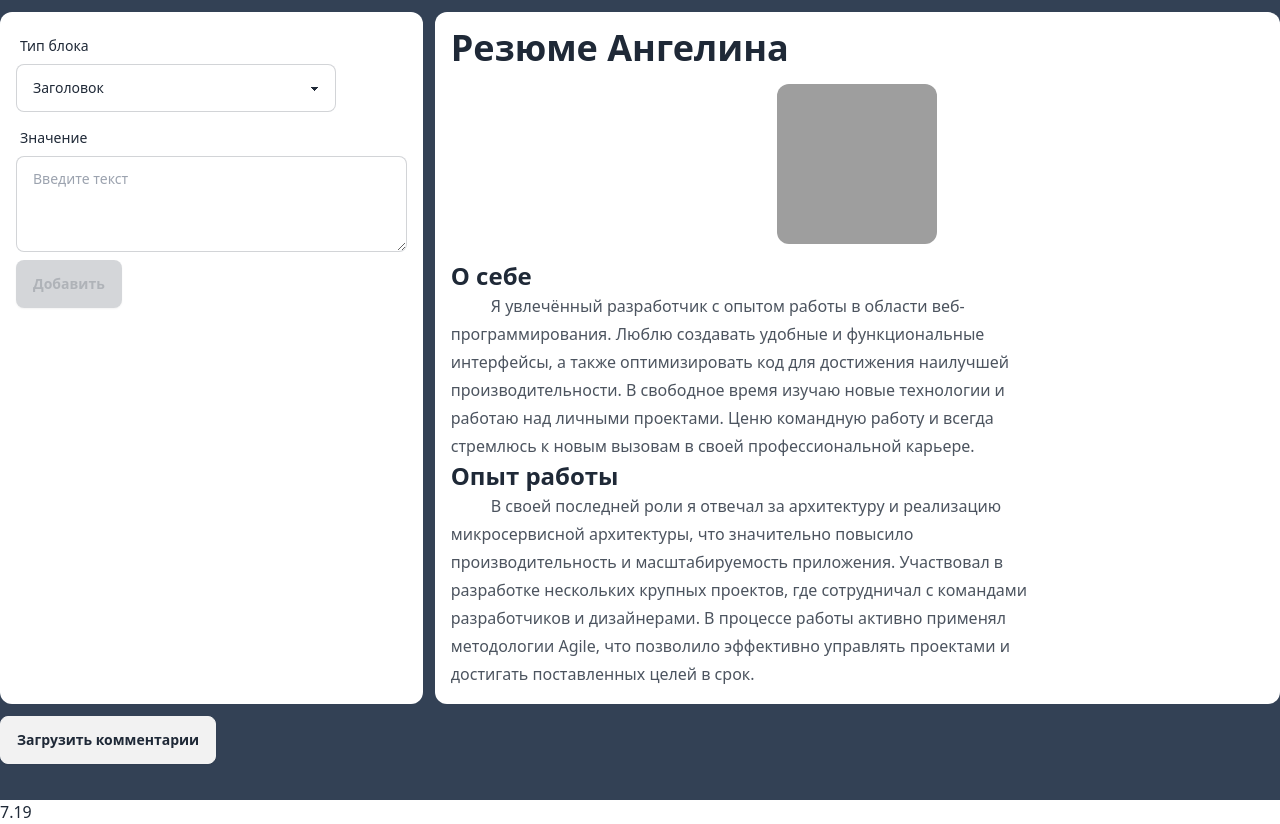
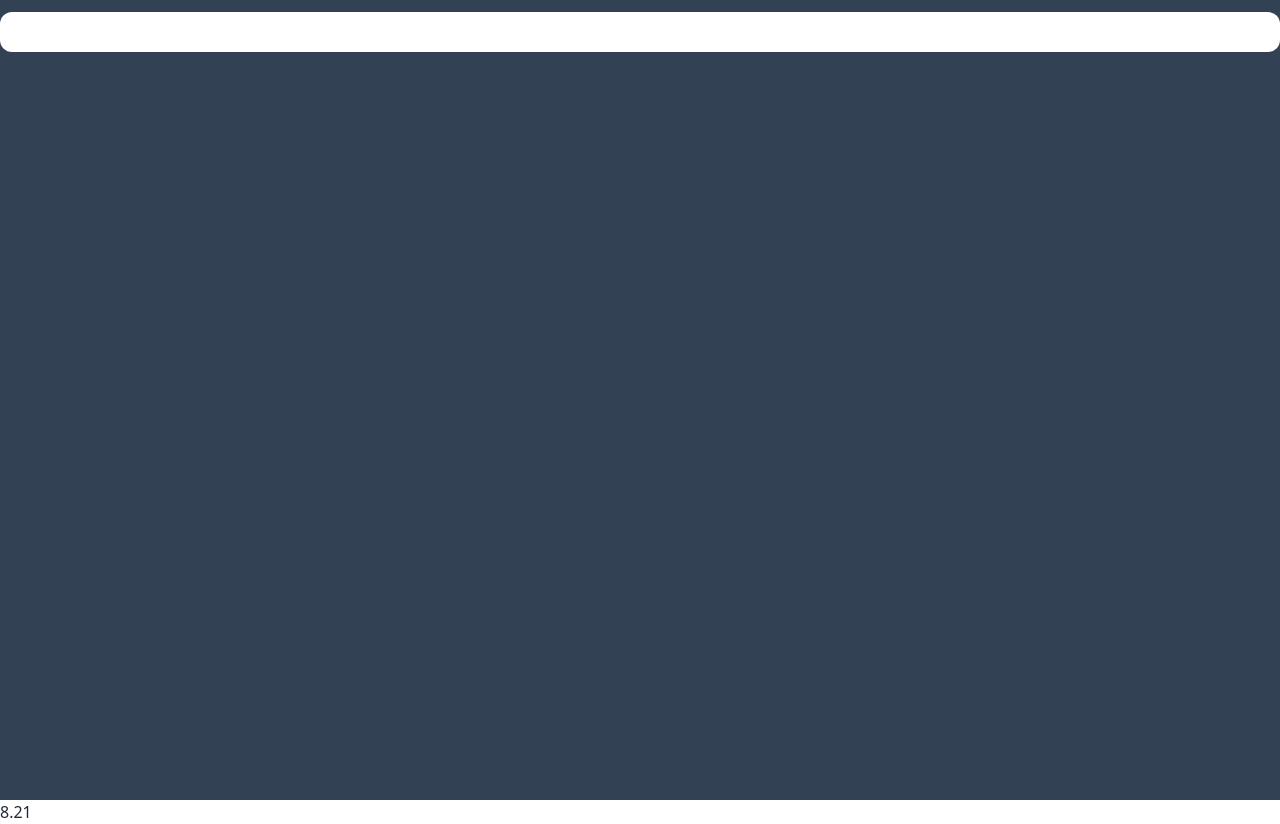
Before and after one commit to EvgenyChernov/vue-yt, a Vue app: page / in a window 1280 px wide. Built offline with nearby package versions, Linux system fonts and the light colour scheme; grey boxes are pictures that could not be loaded.

Commit message:
очистил проект

```diff
--- a/public/index.html
+++ b/public/index.html
@@ -11,4 +11,4 @@
 <div id="app" class="bg-slate-700 min-h-screen"></div>
 </body>
 </html>
-7.19
+8.21
--- a/src/App.vue
+++ b/src/App.vue
@@ -1,101 +1,12 @@
 <template>
   <div class="container mx-auto space-y-3 pt-3">
-    <div class="flex space-x-3">
-      <form @submit.prevent="" class="bg-white rounded-xl min-w-80 w-1/3 p-4 space-y-2">
-        <AppSelect
-            v-model="selectedOption"
-            :options="options"
-            label="Тип блока"
-        />
-        <AppTextarea
-            v-model="textValue"
-            label="Значение"
-            placeholder="Введите текст"
-        />
-        <app-button
-            type="submit"
-            color="btn-primary"
-            @action="submitSelection"
-            :class="{ 'btn-disabled': textValue.length < 3 }"
-        >Добавить
-        </app-button>
-      </form>
-      <div class="bg-white rounded-xl w-2/3 p-4">
-        <AppResume
-            :userResume="userResume"
-        />
-      </div>
-    </div>
-    <AppCommentList
-        :comments="comments"
-        @load-components="loadComments"
-        :isLoadingComments="isLoadingComments"
-    />
+    <div class="bg-white rounded-xl p-5"></div>
   </div>
 </template>
 
 <script>
-import AppSelect from '@/AppSelect.vue'
-import AppTextarea from '@/AppTextarea.vue'
-import AppButton from '@/AppButton.vue'
-import AppResume from '@/AppResume.vue'
-import AppCommentList from '@/AppCommentList.vue'
-import axios from 'axios'
 
 export default {
-  components: {
-    AppCommentList,
-    AppResume,
-    AppButton,
-    AppTextarea,
-    AppSelect
-  },
-  data () {
-    return {
-      selectedOption: null,
-      textValue: '',
-      options: [
-        { id: 'title', name: 'Заголовок' },
-        { id: 'subtitle', name: 'Подзаголовок' },
-        { id: 'avatar', name: 'Аватар' },
-        { id: 'text', name: 'Текст' }
-      ],
-      userResume: [
-        { key: 'title', value: 'Ангелина' },
-        { key: 'avatar', value: 'https://img.daisyui.com/images/stock/photo-1534528741775-53994a69daeb.webp' },
-        { key: 'subtitle', value: 'О себе' },
-        {
-          key: 'text',
-          value: 'Я увлечённый разработчик с опытом работы в области веб-программирования. Люблю создавать удобные и функциональные интерфейсы, а также оптимизировать код для достижения наилучшей производительности. В свободное время изучаю новые технологии и работаю над личными проектами. Ценю командную работу и всегда стремлюсь к новым вызовам в своей профессиональной карьере.'
-        },
-        { key: 'subtitle', value: 'Опыт работы' },
-        {
-          key: 'text',
-          value: 'В своей последней роли я отвечал за архитектуру и реализацию микросервисной архитектуры, что значительно повысило производительность и масштабируемость приложения. Участвовал в разработке нескольких крупных проектов, где сотрудничал с командами разработчиков и дизайнерами. В процессе работы активно применял методологии Agile, что позволило эффективно управлять проектами и достигать поставленных целей в срок.'
-        }
-      ],
-      comments: [],
-      isLoadingComments: false
-    }
-  },
-  mounted () {
-    this.selectedOption = this.options[0]
-  },
-  methods: {
-    submitSelection () {
-      this.userResume.push({
-        key: this.selectedOption.id,
-        value: this.textValue
-      })
-    },
-    async loadComments () {
-      this.isLoadingComments = true
-      const url = 'https://jsonplaceholder.typicode.com/comments'
-      const { data } = await axios.get(url, {})
-      this.comments = data
-      this.isLoadingComments = false
-    }
-  }
 }
 </script>
 
--- a/src/AppButton.vue
+++ /dev/null
@@ -1,29 +0,0 @@
-<template>
-    <button type="submit" class="btn" @click="$emit('action')">
-      <slot/>
-    </button>
-</template>
-
-<script>
-export default {
-  props: {
-    color: {
-      type: String,
-      default: '',
-      validator (value) {
-        return ['', 'btn-primary', 'btn-secondary', 'btn-accent', 'btn-warning'].includes(value)
-      }
-    },
-    type: {
-      type: String,
-      required: false,
-      default: 'button'
-    }
-  },
-  emits: ['action']
-}
-</script>
-
-<style lang="scss" scoped>
-
-</style>
--- a/src/AppCommentList.vue
+++ /dev/null
@@ -1,36 +0,0 @@
-<template>
-  <div v-if="comments.length > 0" class="flex">
-    <div class="bg-white w-full rounded-xl p-4 space-y-2">
-      <article class="prose">
-        <h2>Комментарии</h2>
-      </article>
-      <article v-for="comment in comments" :key="comment.id" class="prose max-w-none">
-        <h3>{{ comment.email }}</h3>
-        <p>{{ comment.body }}</p>
-      </article>
-    </div>
-  </div>
-  <AppLoader v-show="isLoadingComments"/>
-  <app-button
-      @action="$emit('loadComponents')"
-  >Загрузить комментарии
-  </app-button>
-</template>
-
-<script>
-import AppButton from '@/AppButton.vue'
-import AppLoader from '@/AppLoader.vue'
-
-export default {
-  components: { AppLoader, AppButton },
-  emits: ['loadComponents'],
-  props: [
-    'comments',
-    'isLoadingComments'
-  ]
-}
-</script>
-
-<style lang="scss" scoped>
-
-</style>
--- a/src/AppLoader.vue
+++ /dev/null
@@ -1,15 +0,0 @@
-<template>
-  <div class="flex items-center justify-center w-full">
-    <span class="loading loading-spinner loading-lg text-warning"></span>
-  </div>
-</template>
-
-<script>
-export default {
-
-}
-</script>
-
-<style lang="scss" scoped>
-
-</style>
--- a/src/AppResume.vue
+++ /dev/null
@@ -1,52 +0,0 @@
-<template>
-  <div v-if="userResume.length > 0">
-    <div v-for="item in userResume" :key="item.key" class="">
-      <div v-if="item.key === 'title'">
-        <article class="prose">
-          <h1>Резюме {{ item.value }}</h1>
-        </article>
-      </div>
-      <div v-else-if="item.key === 'avatar'">
-        <div class="flex justify-center p-4">
-          <div class="avatar">
-            <div class="w-40 rounded-xl">
-              <img :src="item.value" alt="{{item.key}}"/>
-            </div>
-          </div>
-        </div>
-      </div>
-      <div v-else-if="item.key === 'subtitle'">
-        <article class="prose">
-          <h2>{{ item.value }}</h2>
-        </article>
-      </div>
-      <div v-else-if="item.key === 'text'">
-        <article class="prose">
-          <p class="indent-10">{{item.value}}</p>
-        </article>
-      </div>
-    </div>
-  </div>
-  <div v-else>
-    <article class="prose">
-      <h2>Загрузите резюме</h2>
-    </article>
-  </div>
-</template>
-
-<script>
-export default {
-  props: {
-    userResume: {
-      type: Object
-    }
-  },
-  mounted () {
-    // console.log(this.userResume)
-  }
-}
-</script>
-
-<style lang="scss" scoped>
-
-</style>
--- a/src/AppSelect.vue
+++ /dev/null
@@ -1,51 +0,0 @@
-<template>
-  <label class="form-control w-full max-w-xs">
-    <div class="label">
-      <span class="label-text">{{ label }}</span>
-    </div>
-    <select v-model="selectedOption" @change="onSelectChange" class="select select-bordered">
-      <option v-for="option in options" :key="option.id" :value="option">
-        {{ option.name }}
-      </option>
-    </select>
-  </label>
-</template>
-
-<script>
-export default {
-  props: {
-    options: {
-      type: Array,
-      required: true
-    },
-    modelValue: {
-      type: Object,
-      default: null
-    },
-    label: {
-      type: String,
-      required: false
-    }
-  },
-  emits: ['update:modelValue'],
-  data () {
-    return {
-      selectedOption: this.modelValue
-    }
-  },
-  watch: {
-    modelValue (newValue) {
-      this.selectedOption = newValue
-    }
-  },
-  methods: {
-    onSelectChange () {
-      this.$emit('update:modelValue', this.selectedOption)
-    }
-  }
-}
-</script>
-
-<style lang="scss" scoped>
-
-</style>
--- a/src/AppTextarea.vue
+++ /dev/null
@@ -1,43 +0,0 @@
-<template>
-  <label class="form-control">
-    <div class="label">
-      <span class="label-text">{{ label }}</span>
-    </div>
-    <textarea v-model="textValue" @input="onTextValue" class="textarea  textarea-bordered h-24" :placeholder="placeholder"></textarea>
-  </label>
-</template>
-
-<script>
-export default {
-  props: {
-    label: {
-      type: String,
-      required: false
-    },
-    placeholder: {
-      type: String
-    }
-  },
-  emits: ['update:modelValue'],
-
-  data () {
-    return {
-      textValue: this.modelValue
-    }
-  },
-  watch: {
-    modelValue (newValue) {
-      this.textValue = newValue
-    }
-  },
-  methods: {
-    onTextValue () {
-      this.$emit('update:modelValue', this.textValue)
-    }
-  }
-}
-</script>
-
-<style lang="scss" scoped>
-
-</style>
```
